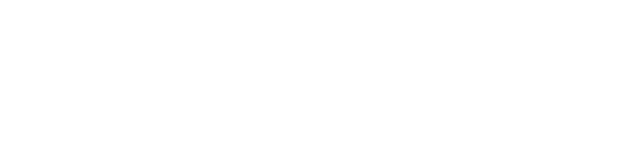
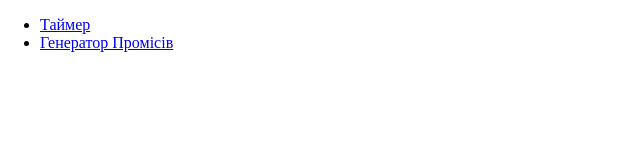
Before and after one commit to edellveis/goit-js-hw-10, a website built with Vite: page src/index.html in a window 1280 px wide. Shown: the whole page, without its empty margins (0-640 px from the left). Built offline with nearby package versions, Linux system fonts and the light colour scheme.

Commit message:
Update index.html

```diff
--- a/src/index.html
+++ b/src/index.html
@@ -8,7 +8,11 @@
     <link rel="stylesheet" href="./css/styles.css"/>
   </head>
   <body>
-   <a href="./1-timer.html"></a>
-   <a href="./2-snackbar.html"></a>
+  <nav>
+    <ul>
+      <li><a href="./1-timer.html">Таймер</a> </li>
+        <li><a href="2-snackbar.html">Генератор Промісів</a> </li>
+    </ul>
+  </nav>
   </body>
 </html>
```
